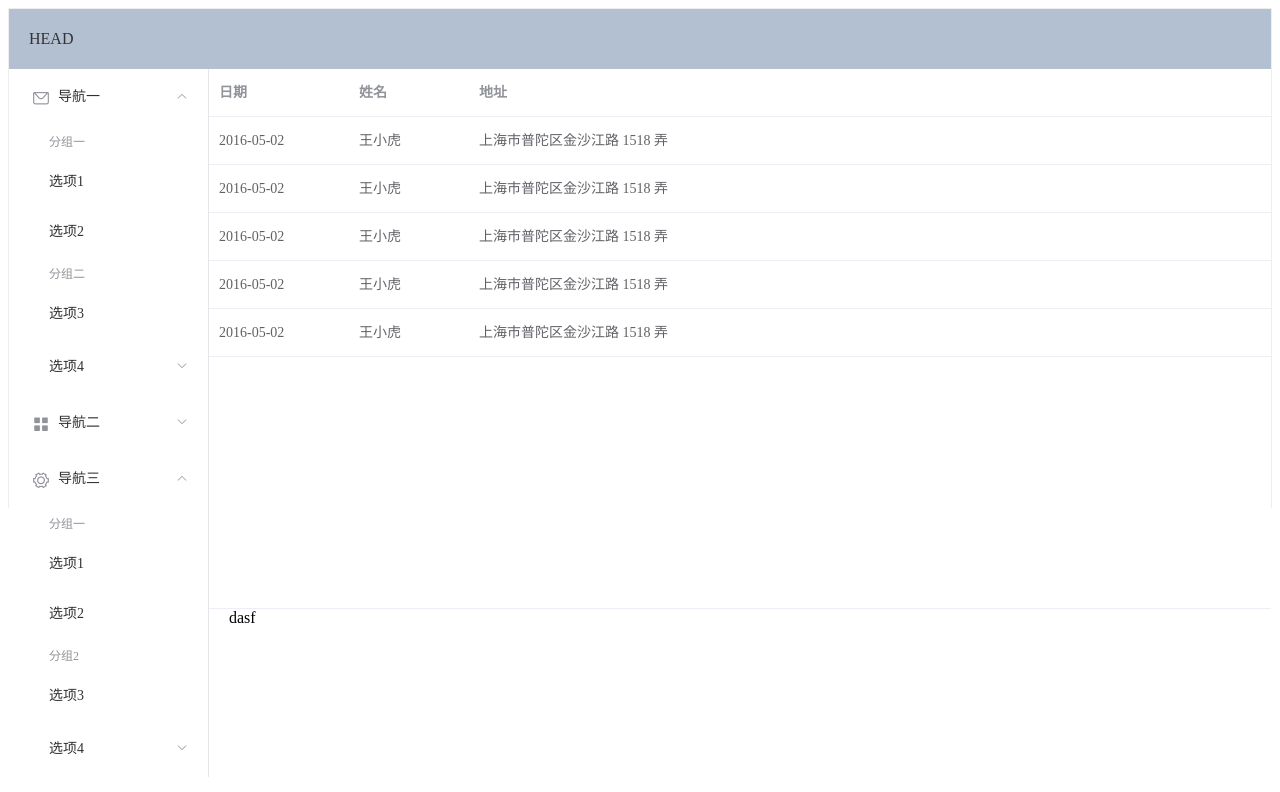
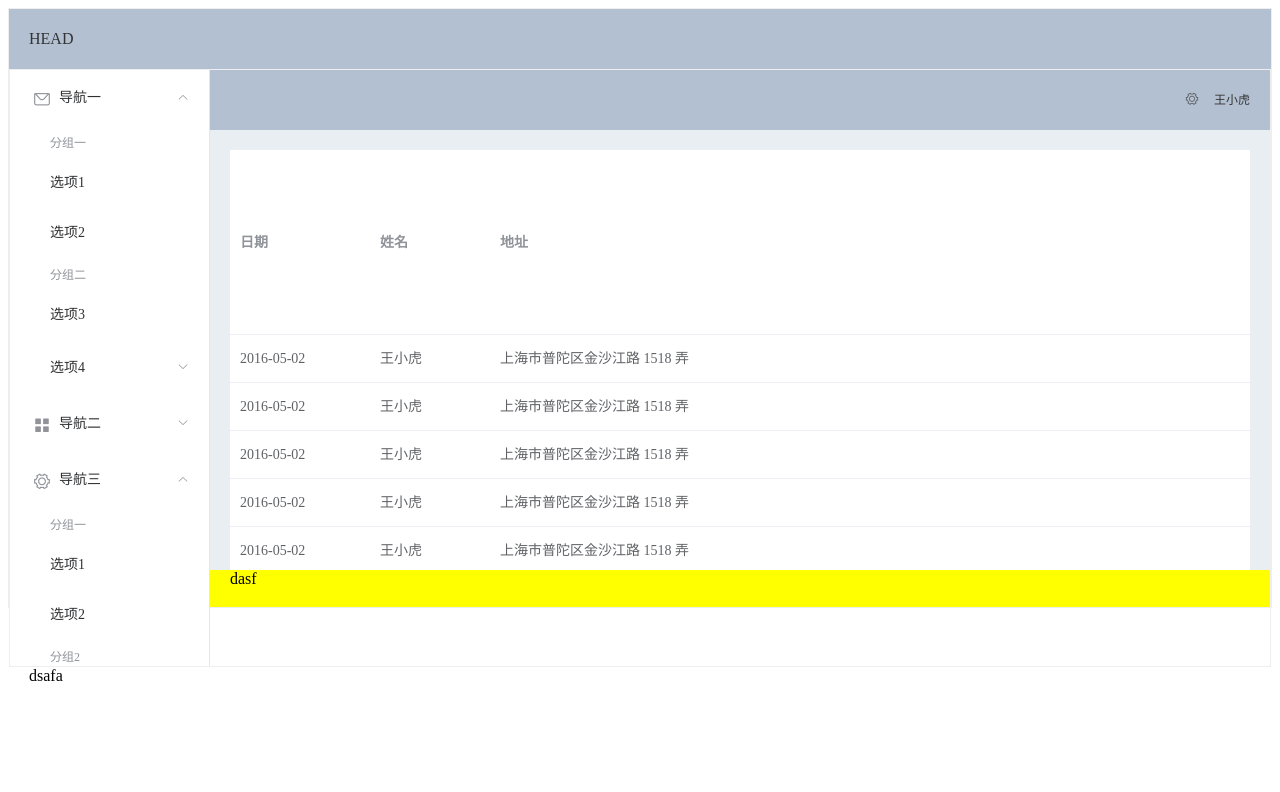
Before and after one commit to Chuyongwei/vuedesign2022, a Vue app: page / in a window 1280 px wide. Shown: the top 792 px of the page. Built offline with nearby package versions, Linux system fonts and the light colour scheme.

Commit message:
导航栏初步模型

```diff
--- a/src/App.vue
+++ b/src/App.vue
@@ -1,13 +1,14 @@
 <template >
 <div id="navigation">
 
-  <el-container style="height: 500px; border: 1px solid #eee">
+  <el-container style="height: 600px; border: 1px solid #eee">
     <el-header>HEAD</el-header>
-    <el-container>
+    <el-container style="height: 100%; border: 1px solid #eee">
       <!-- <el-aside width="200px">Aside</el-aside> -->
       <w-aside></w-aside>
       <w-main></w-main>
     </el-container>
+    <el-footer>dsafa</el-footer>
   </el-container>
 </div>
 </template>
--- a/src/layouts/w-main.vue
+++ b/src/layouts/w-main.vue
@@ -1,7 +1,7 @@
 <template>
-    <el-container style="height:600px">
+    <el-container  style="height: 500px;">
       <!-- <elcontainer>dsaf</elcontainer> -->
-      <base-table ></base-table>
+      <base-table style="height: 500px;"></base-table>
       <!-- <v-main>dsfg</v-main> -->
       <el-footer>dasf</el-footer>
     </el-container>
--- a/src/pages/BaseTable.vue
+++ b/src/pages/BaseTable.vue
@@ -1,6 +1,6 @@
 <template>
-    <el-container >
-      <!-- <el-header style="text-align: right; font-size: 12px">
+    <el-container style="height: 4px;">
+      <el-header style="text-align: right; font-size: 12px">
         <el-dropdown>
           <i class="el-icon-setting" style="margin-right: 15px"></i>
           <el-dropdown-menu slot="dropdown">
@@ -10,9 +10,10 @@
           </el-dropdown-menu>
         </el-dropdown>
         <span>王小虎</span>
-      </el-header> -->
+      </el-header>
+      <el-main>
 
-      <el-table :data="tableData">
+      <el-table :data="tableData" style="height: 500px;">
         <el-table-column prop="date" label="日期" width="140">
         </el-table-column>
         <el-table-column prop="name" label="姓名" width="120">
@@ -20,6 +21,7 @@
         <el-table-column prop="address" label="地址">
         </el-table-column>
       </el-table>
+      </el-main>
 
     </el-container>
 
@@ -34,7 +36,7 @@ export default {
       address: "上海市普陀区金沙江路 1518 弄",
     };
     return {
-      tableData: Array(5).fill(item),
+      tableData: Array(20).fill(item),
     };
   },
 };
```
